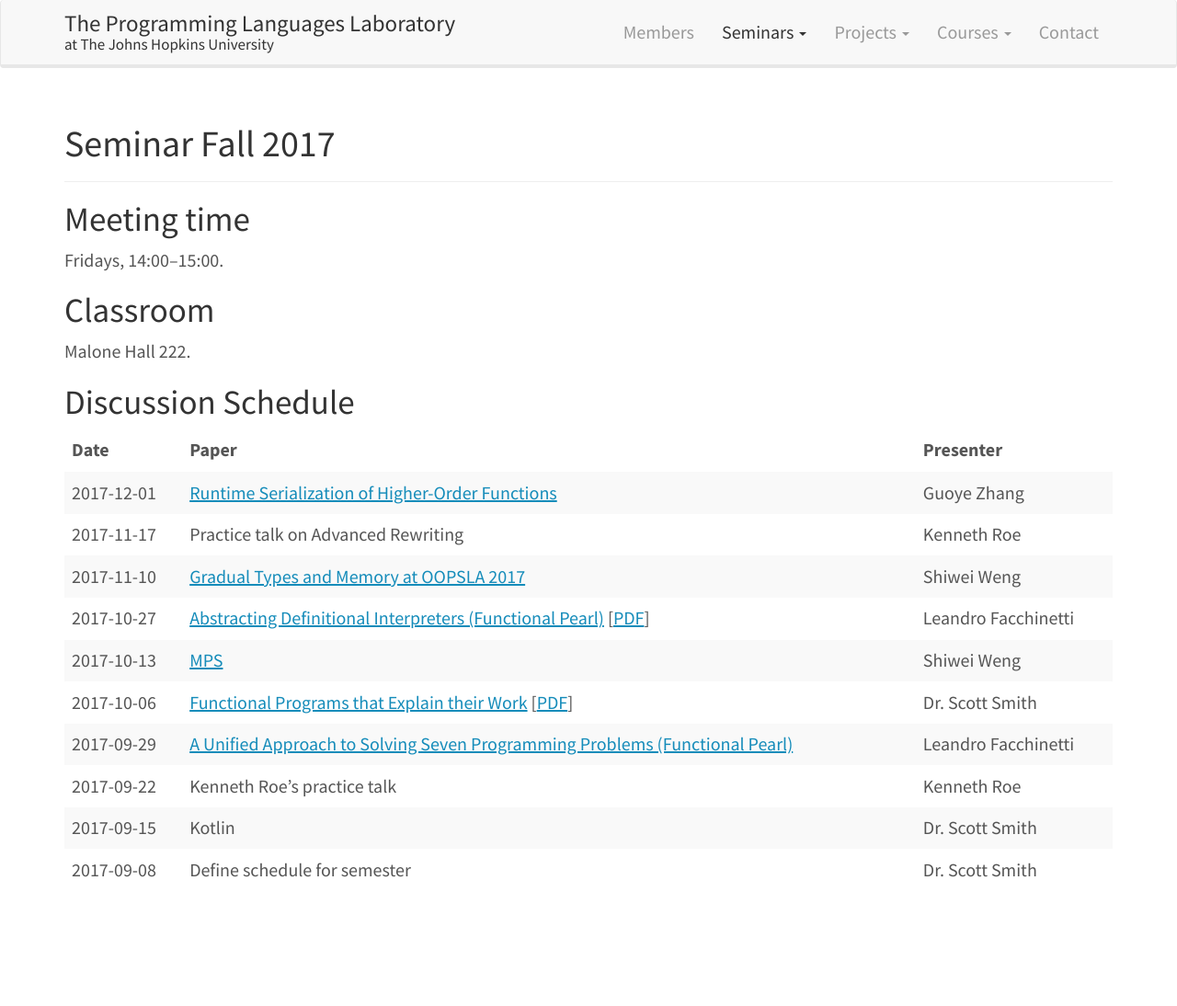
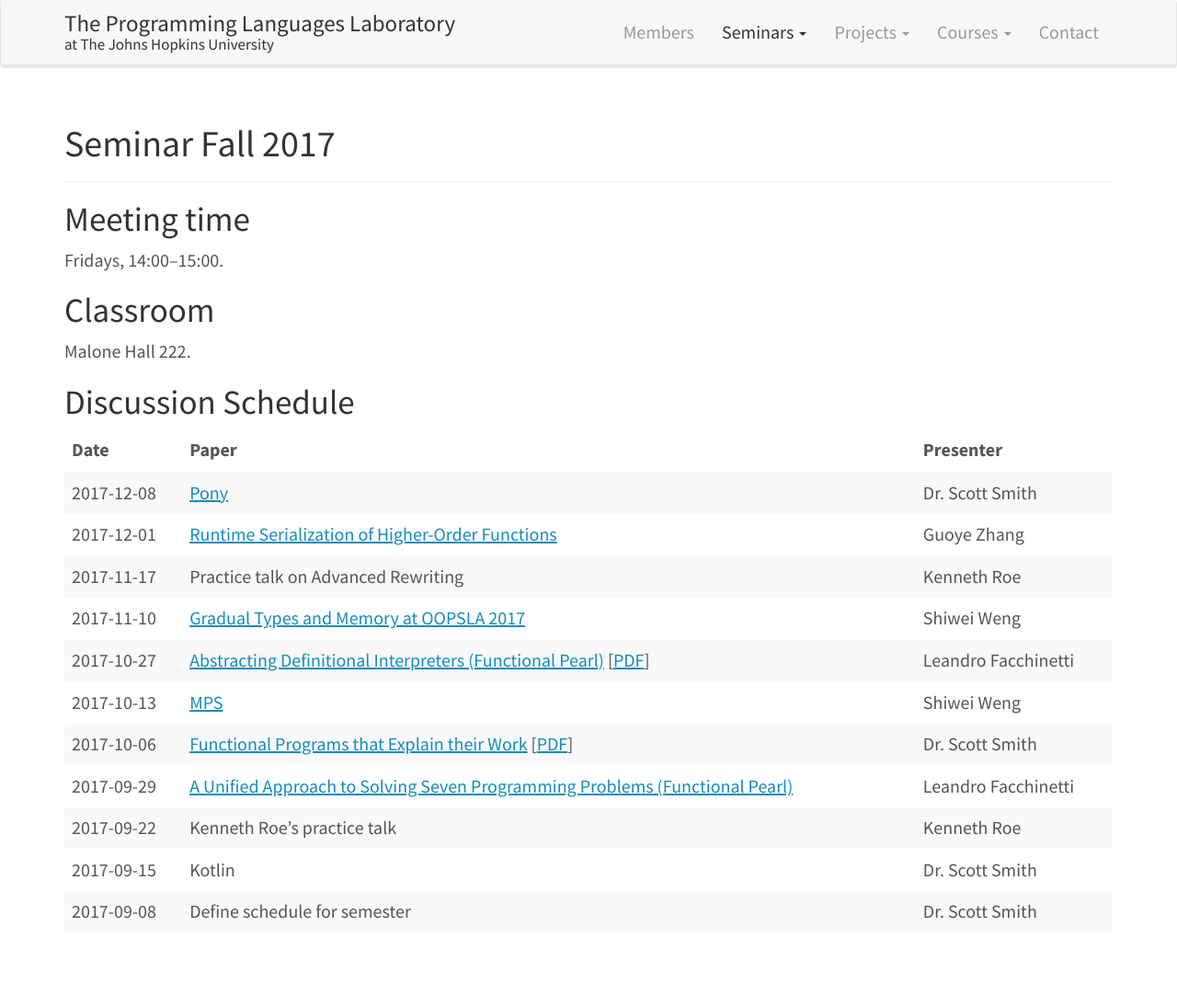
Before and after one commit to JHU-PL-Lab/www-pl-lab, a Jekyll site: the page built from seminars/fall-2017.md, in a window 1280 px wide. Shown: the whole page at 92% size. Built offline with Jekyll 4.4.1, drawn with Linux system fonts in a browser that asks for light colours; before the commit the page ends 1048 px from its top, so only the background shows below that.

Commit message:
Add 2017-12-08 seminar

```diff
--- a/seminars/fall-2017.md
+++ b/seminars/fall-2017.md
@@ -18,7 +18,8 @@ Discussion Schedule
 
 |       Date | Paper                                                                                                                                                                                                                                     | Presenter                                               |
 |------------+-------------------------------------------------------------------------------------------------------------------------------------------------------------------------------------------------------------------------------------------+---------------------------------------------------------|
-| 2017-12-01 | [Runtime Serialization of Higher-Order Functions](https://github.com/cc941201/Functions) | Guoye Zhang |
+| 2017-12-08 | [Pony](https://www.ponylang.org)                                                                                                                                                                                                          | Dr. Scott Smith                                         |
+| 2017-12-01 | [Runtime Serialization of Higher-Order Functions](https://github.com/cc941201/Functions)                                                                                                                                                  | Guoye Zhang                                             |
 | 2017-11-17 | Practice talk on Advanced Rewriting                                                                                                                                                                                                       | Kenneth Roe                                             |
 | 2017-11-10 | [Gradual Types and Memory at OOPSLA 2017](https://2017.splashcon.org/track/splash-2017-OOPSLA#program)                                                                                                                                    | Shiwei Weng                                             |
 | 2017-10-27 | [Abstracting Definitional Interpreters (Functional Pearl)](https://dl.acm.org/citation.cfm?id=3136534.3110256) [[PDF](https://arxiv.org/pdf/1707.04755)]                                                                                  | Leandro Facchinetti                                     |
```
